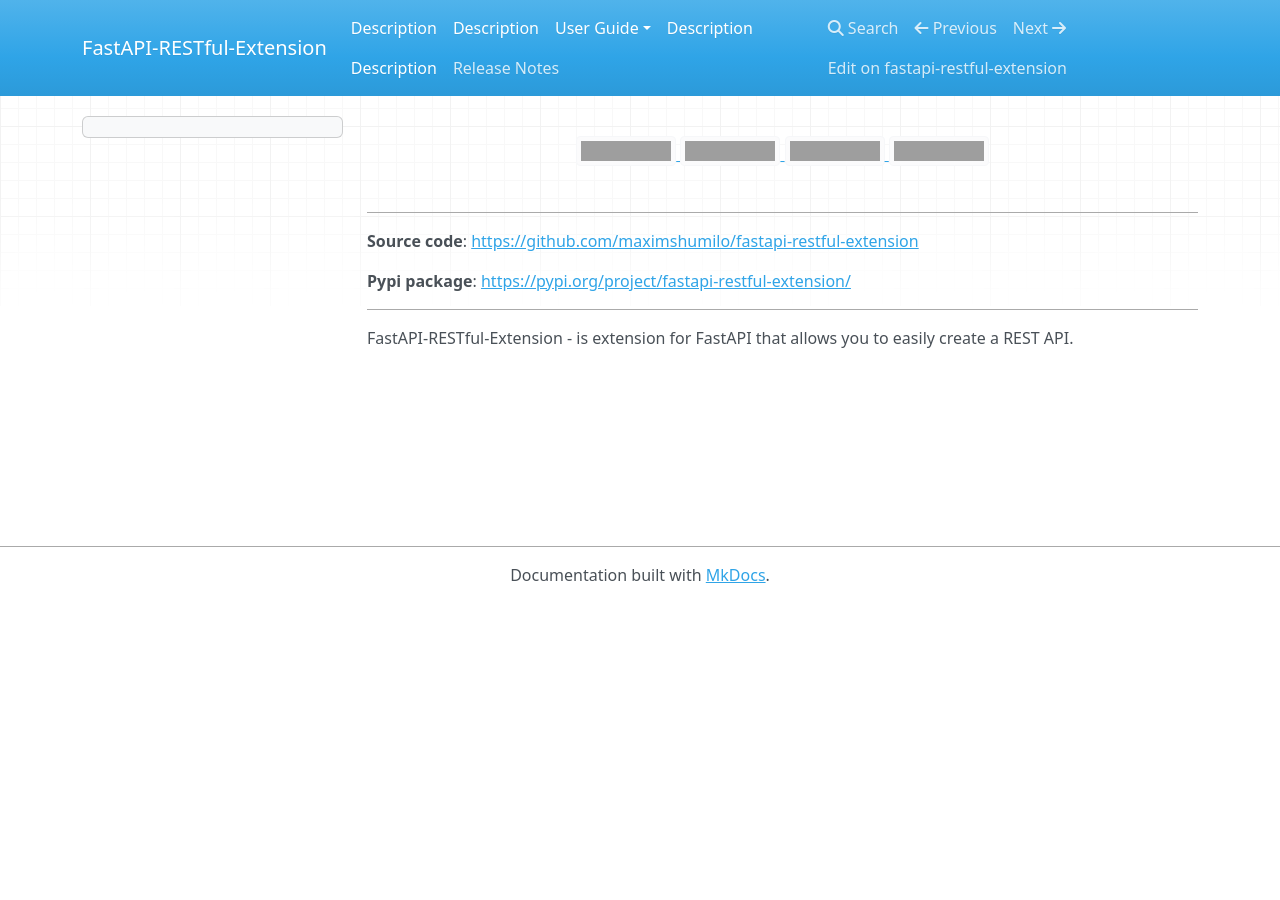
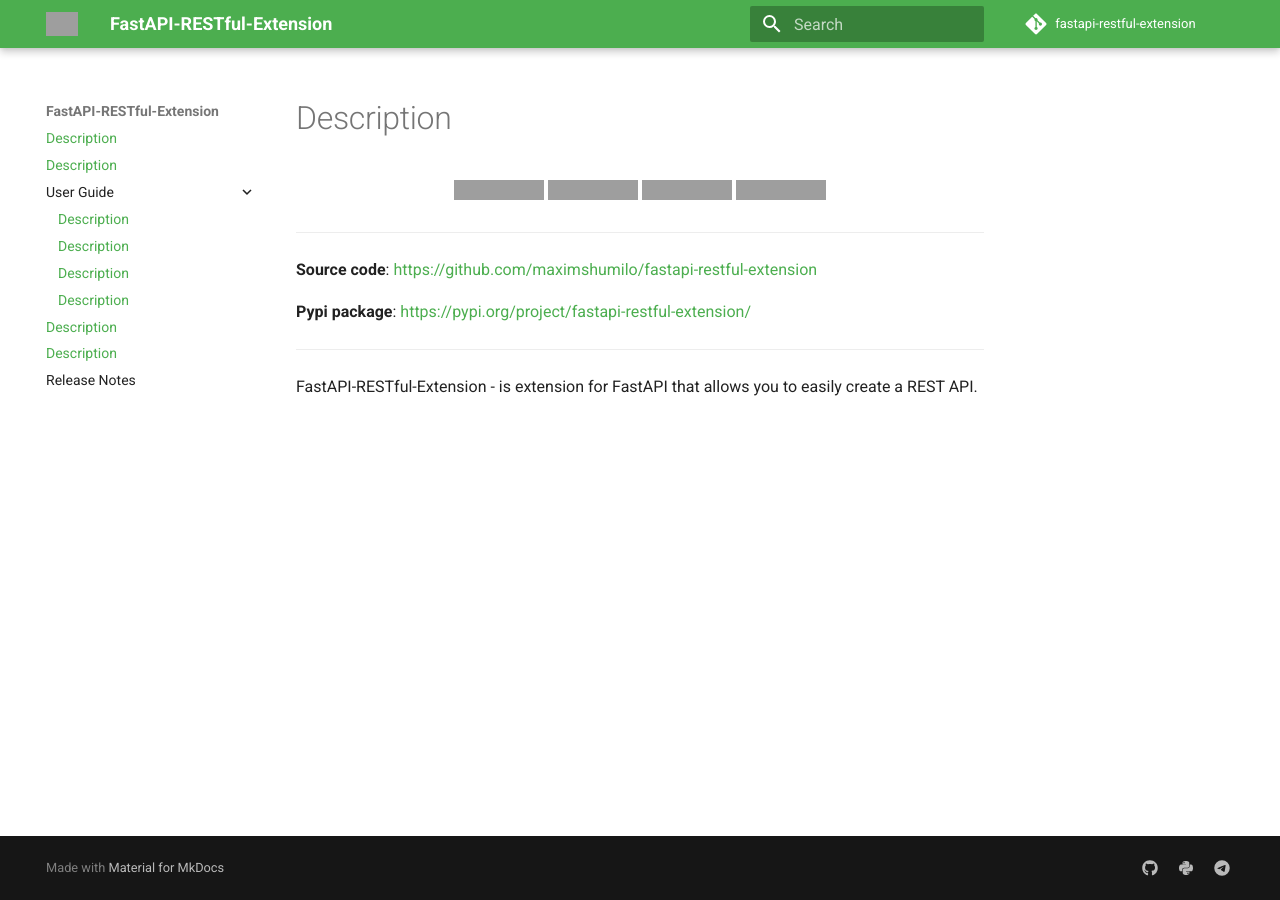
Before and after one commit to maximshumilo/fastapi-restful-extension, an MkDocs documentation site: the page built from docs/index.md, in a window 1280 px wide. Built offline with MkDocs 1.6.1 and Material for MkDocs 9.7.7, drawn with Linux system fonts in a browser that asks for light colours; nearby versions of some CDN libraries; comment, search, counter and statistics services are not loaded; grey boxes are pictures that could not be loaded.

Commit message:
New theme

```diff
--- a/mkdocs.yml
+++ b/mkdocs.yml
@@ -2,6 +2,13 @@
 site_description: FastAPI-RESTful-Extension
 site_url: https://maximshumilo.github.io/fastapi-restful-extension/
 
+theme:
+  name: 'material'
+  palette:
+    primary: 'green'
+    accent: 'orange'
+  logo: 'img/icon-white.svg'
+  favicon: 'img/favicon.png'
 
 repo_name: fastapi-restful-extension
 repo_url: https://github.com/maximshumilo/fastapi-restful-extension
```
